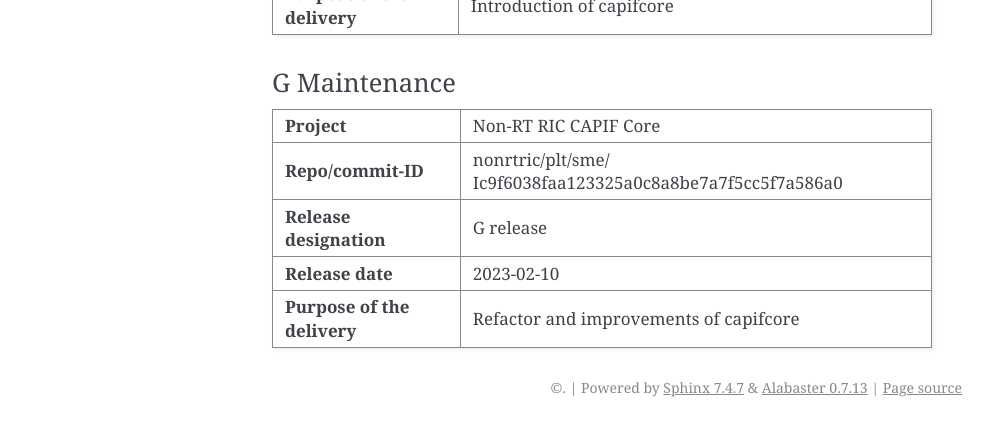
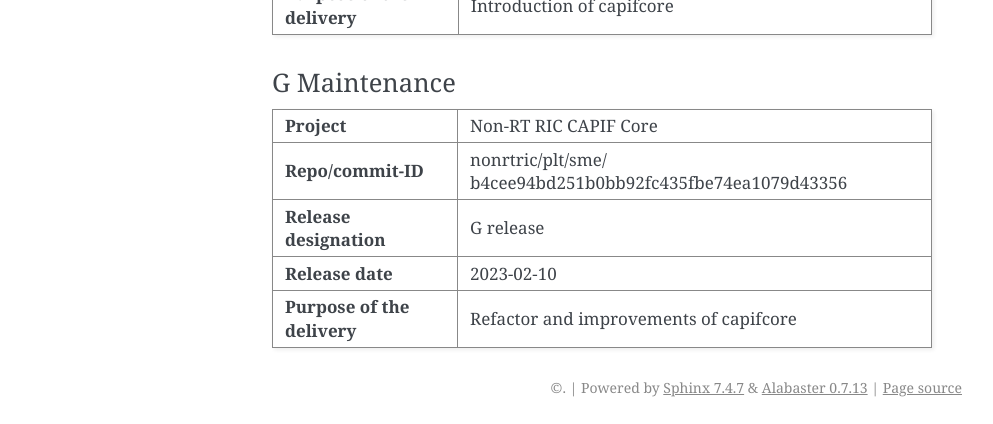
Before and after one commit to o-ran-sc/nonrtric-plt-sme, a Sphinx documentation site: the page built from docs/release-notes.rst, in a window 1280 px wide. Shown: the part 731-1155 px from the top of the page, without its empty margins (148-1141 px from the left). Built offline with Sphinx 7.4.7, drawn with Linux system fonts in a browser that asks for light colours.

Commit message:
Update commitId in release notes
Issue-ID: NONRTRIC-838
Signed-off-by: ychacon <yennifer.chacon@est.tech>
Change-Id: I5be89734bbcd0a1c9165b7b797baaecebf1630fa

```diff
--- a/docs/release-notes.rst
+++ b/docs/release-notes.rst
@@ -54,7 +54,7 @@
 |                             |                                                   |
 +-----------------------------+---------------------------------------------------+
 | **Repo/commit-ID**          | nonrtric/plt/sme/                                 |
-|                             | Ic9f6038faa123325a0c8a8be7a7f5cc5f7a586a0         |
+|                             | b4cee94bd251b0bb92fc435fbe74ea1079d43356          |
 |                             |                                                   |
 +-----------------------------+---------------------------------------------------+
 | **Release designation**     | G release                                         |
```
